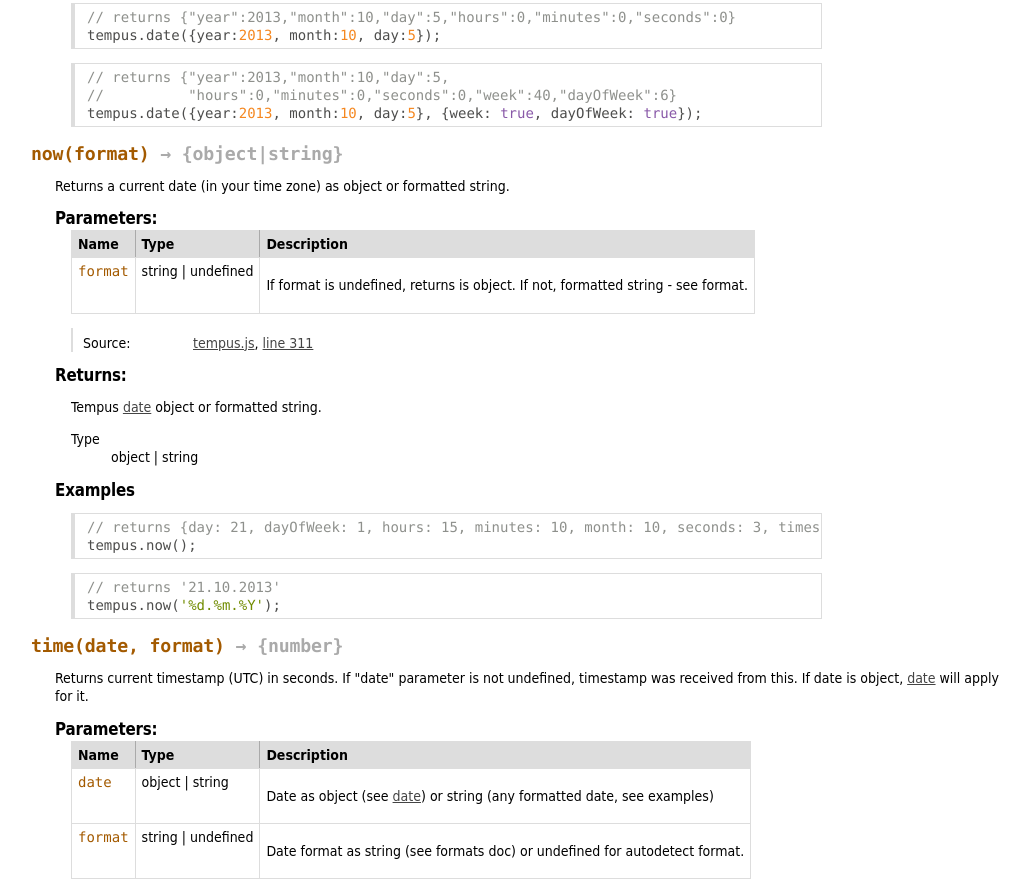
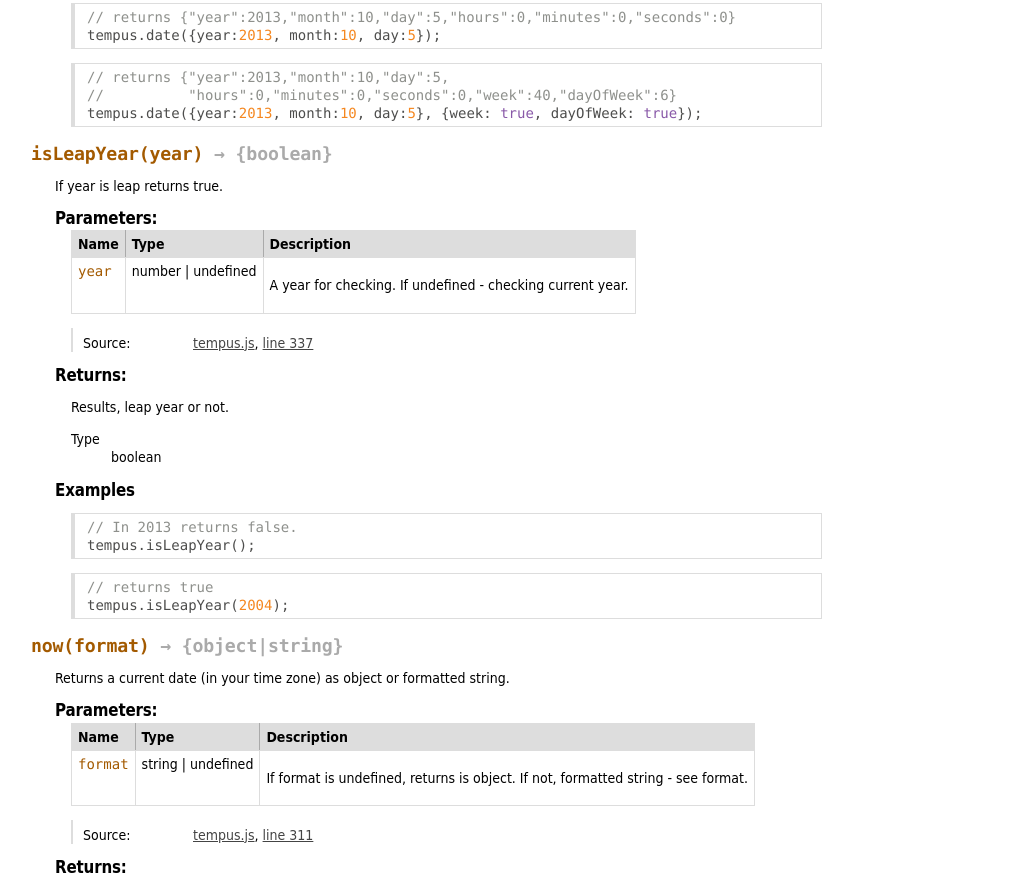
Before and after one commit to crusat/tempus-js, a website: page docs/global.html in a window 1280 px wide. Shown: the part 882-1764 px from the top of the page, without its empty margins (1-1031 px from the left). Drawn offline with Linux system fonts and the light colour scheme.

Commit message:
jsdoc v0.1.30

```diff
--- a/bower.json
+++ b/bower.json
@@ -1,6 +1,6 @@
 {
   "name": "tempus",
-  "version": "0.1.29",
+  "version": "0.1.30",
   "homepage": "https://github.com/crusat/tempus-js",
   "authors": [
     "Kuznetsov Aleksey <me@akuzn.com>"
--- a/docs/global.html
+++ b/docs/global.html
@@ -342,6 +342,157 @@ tempus.date({year:2013, month:10, day:5});</code></pre>
     <pre class="prettyprint"><code>// returns {"year":2013,"month":10,"day":5,
 //          "hours":0,"minutes":0,"seconds":0,"week":40,"dayOfWeek":6}
 tempus.date({year:2013, month:10, day:5}, {week: true, dayOfWeek: true});</code></pre>
+
+
+</dd>
+
+
+
+<dt>
+    <h4 class="name" id="isLeapYear"><span class="type-signature"></span>isLeapYear<span class="signature">(year)</span><span class="type-signature"> &rarr; {boolean}</span></h4>
+
+
+</dt>
+<dd>
+
+
+    <div class="description">
+        <p>If year is leap returns true.</p>
+    </div>
+
+
+
+
+
+
+
+        <h5>Parameters:</h5>
+
+
+<table class="params">
+    <thead>
+	<tr>
+
+		<th>Name</th>
+
+
+		<th>Type</th>
+
+
+
+
+
+		<th class="last">Description</th>
+	</tr>
+	</thead>
+
+	<tbody>
+
+
+        <tr>
+
+                <td class="name"><code>year</code></td>
+
+
+            <td class="type">
+
+
+<span class="param-type">number</span>
+|
+
+<span class="param-type">undefined</span>
+
+
+
+            </td>
+
+
+
+
+
+            <td class="description last"><p>A year for checking. If undefined - checking current year.</p></td>
+        </tr>
+
+
+	</tbody>
+</table>
+
+
+
+<dl class="details">
+
+
+
+
+
+
+
+
+
+
+
+
+
+
+
+
+
+
+
+    <dt class="tag-source">Source:</dt>
+    <dd class="tag-source"><ul class="dummy"><li>
+        <a href="tempus.js.html">tempus.js</a>, <a href="tempus.js.html#line337">line 337</a>
+    </li></ul></dd>
+
+
+
+
+
+
+
+</dl>
+
+
+
+
+
+
+
+
+
+
+
+    <h5>Returns:</h5>
+
+
+<div class="param-desc">
+    <p>Results, leap year or not.</p>
+</div>
+
+
+
+<dl>
+	<dt>
+		Type
+	</dt>
+	<dd>
+
+<span class="param-type">boolean</span>
+
+
+	</dd>
+</dl>
+
+
+
+
+        <h5>Examples</h5>
+
+    <pre class="prettyprint"><code>// In 2013 returns false.
+tempus.isLeapYear();</code></pre>
+
+    <pre class="prettyprint"><code>// returns true
+tempus.isLeapYear(2004);</code></pre>
 
 
 </dd>
@@ -708,13 +859,13 @@ tempus.time('2013-03-15 15:21', '%Y-%m-%d %H:%M');</code></pre>
 </div>
 
 <nav>
-    <h2><a href="index.html">Index</a></h2><h3>Global</h3><ul><li><a href="global.html#date">date</a></li><li><a href="global.html#now">now</a></li><li><a href="global.html#time">time</a></li></ul>
+    <h2><a href="index.html">Index</a></h2><h3>Global</h3><ul><li><a href="global.html#date">date</a></li><li><a href="global.html#isLeapYear">isLeapYear</a></li><li><a href="global.html#now">now</a></li><li><a href="global.html#time">time</a></li></ul>
 </nav>
 
 <br clear="both">
 
 <footer>
-    Documentation generated by <a href="https://github.com/jsdoc3/jsdoc">JSDoc 3.3.0-alpha1</a> on Tue Nov 12 2013 16:03:54 GMT+0400 (MSK)
+    Documentation generated by <a href="https://github.com/jsdoc3/jsdoc">JSDoc 3.3.0-alpha1</a> on Tue Nov 12 2013 16:09:14 GMT+0400 (MSK)
 </footer>
 
 <script> prettyPrint(); </script>
--- a/package.json
+++ b/package.json
@@ -1,7 +1,7 @@
 {
     "author": "Kuznetsov Aleksey <me@akuzn.com>",
     "name": "tempus",
-    "version": "0.1.29",
+    "version": "0.1.30",
     "devDependencies": {
         "grunt": "~0.4.1",
         "grunt-contrib-uglify": "~0.2.2"
```
Also changed, not shown: docs/index.html (+2 -2 lines), docs/tempus.js.html (+13 -3 lines), index.html (+0 -18 lines), js/tempus.js (+13 -3 lines), 1 other file.
